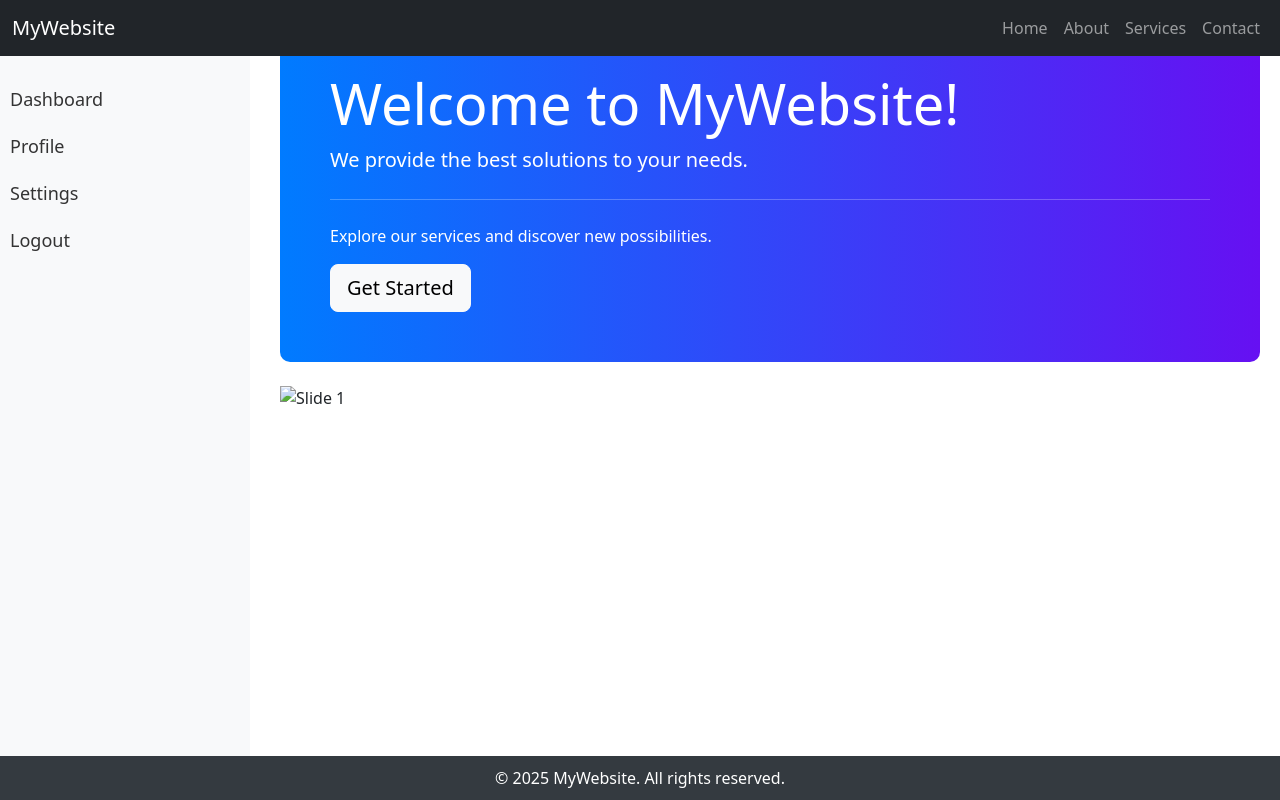
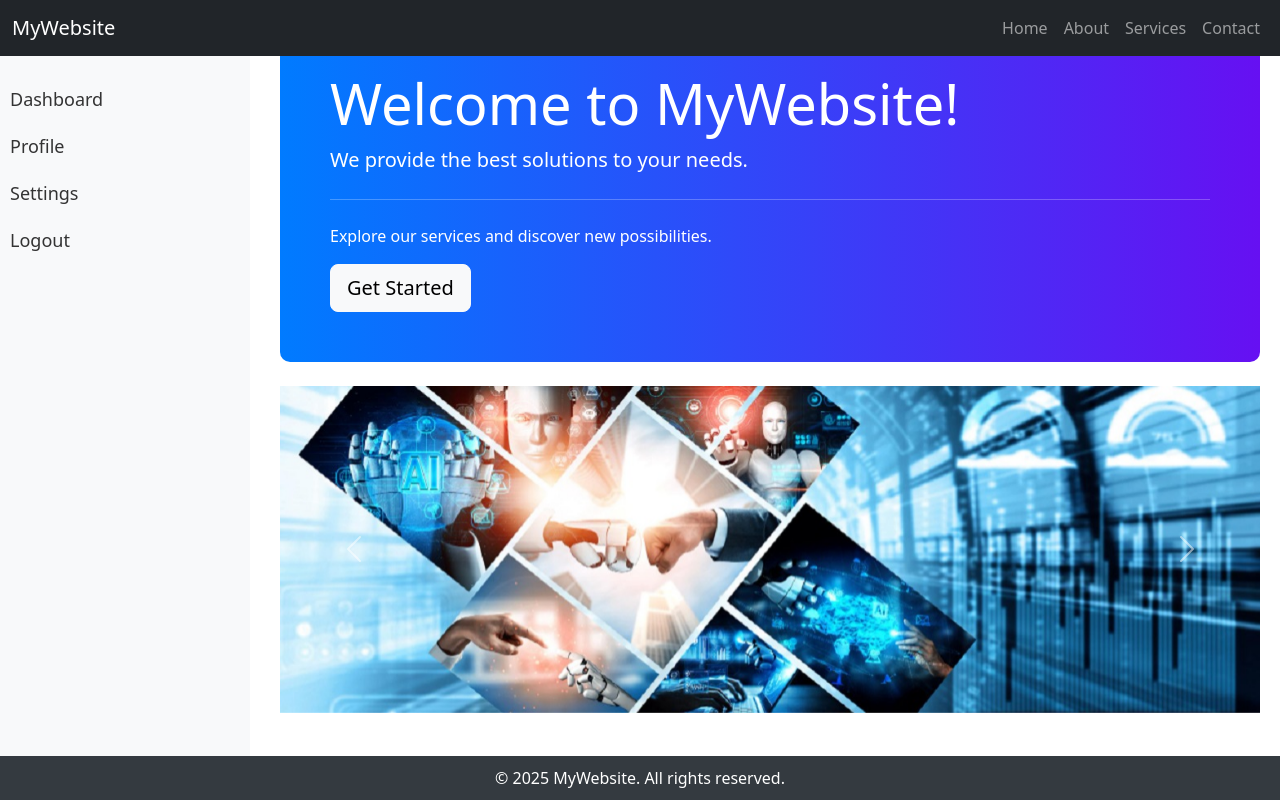
Before and after one commit to ARUNRGAGILITY/jivapms_vercel, a Django app: page / in a window 1280 px wide. Run offline with Django 5.2, Linux system fonts and the light colour scheme; some libraries are stand-ins or nearby versions.

Commit message:
revision

```diff
--- a/app1/templates/app1/home/home.html
+++ b/app1/templates/app1/home/home.html
@@ -92,13 +92,13 @@
   <div id="carouselExample" class="carousel slide mt-4" data-bs-ride="carousel">
     <div class="carousel-inner">
       <div class="carousel-item active">
-        <img src="https://via.placeholder.com/1200x400" class="d-block w-100" alt="Slide 1">
+        <img src="{% static 'img/img1.jpg' %}" class="d-block w-100" alt="Slide 1">
       </div>
       <div class="carousel-item">
-        <img src="https://via.placeholder.com/1200x400" class="d-block w-100" alt="Slide 2">
+        <img src="{% static 'img/img2.jpg' %}" class="d-block w-100" alt="Slide 2">
       </div>
       <div class="carousel-item">
-        <img src="https://via.placeholder.com/1200x400" class="d-block w-100" alt="Slide 3">
+        <img src="{% static 'img/img3.jpg' %}" class="d-block w-100" alt="Slide 3">
       </div>
     </div>
     <button class="carousel-control-prev" type="button" data-bs-target="#carouselExample" data-bs-slide="prev">
--- a/project1/settings.py
+++ b/project1/settings.py
@@ -139,6 +139,9 @@ DEBUG = os.getenv("DEBUG", "False") == "True"
 # Static Files Configuration
 STATIC_URL = "/static/"  # URL prefix for static files
 STATIC_ROOT = os.path.join(BASE_DIR, "staticfiles")  # Folder where static files are collected
+STATICFILES_DIRS = [
+    os.path.join(BASE_DIR, 'static'),
+]
 
 
 # Use WhiteNoise for Static File Compression & Caching
```
Also changed, not shown: static/img/img1.jpg (added), static/img/img2.jpg (added), static/img/img3.jpg (added).
